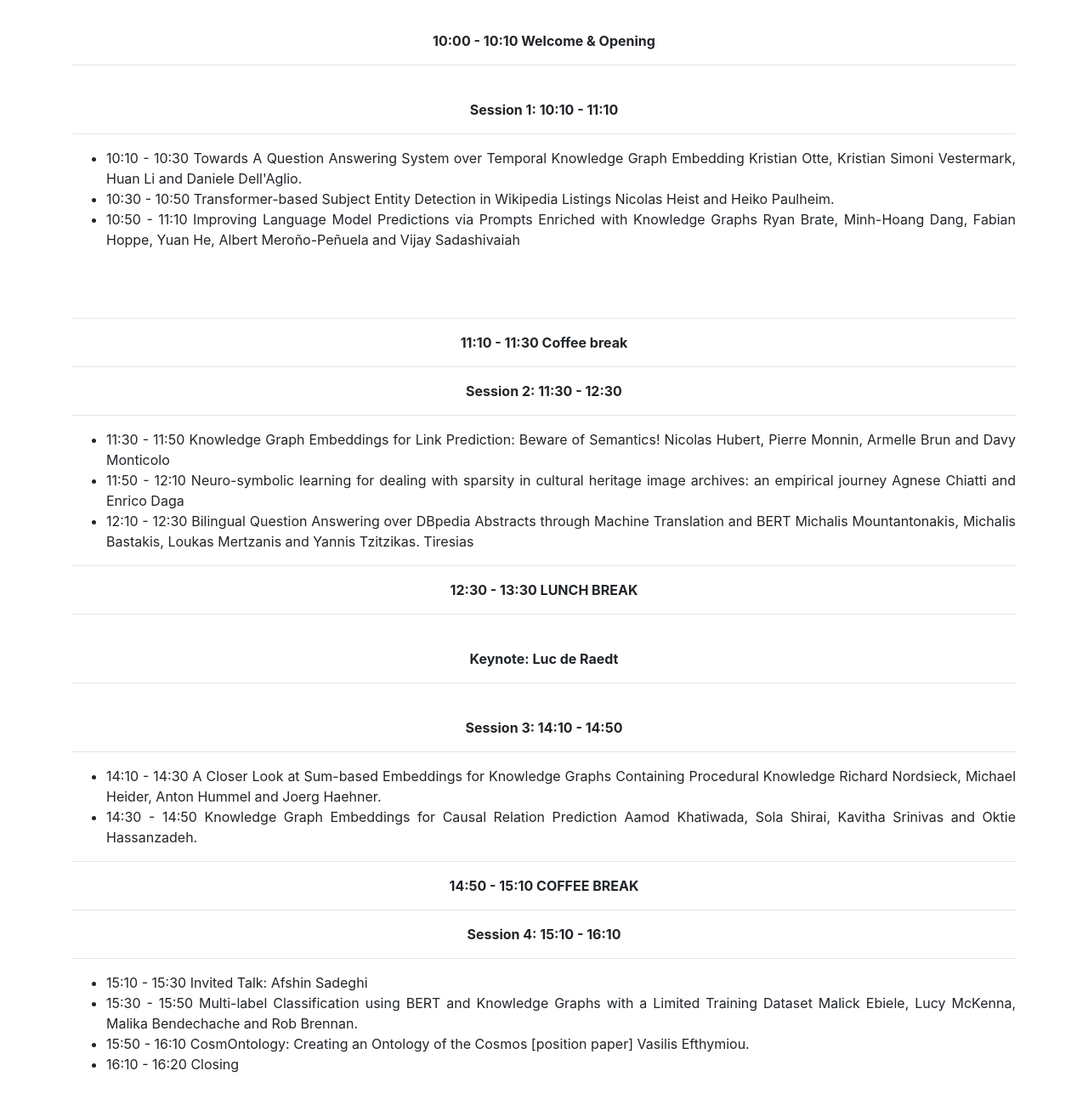
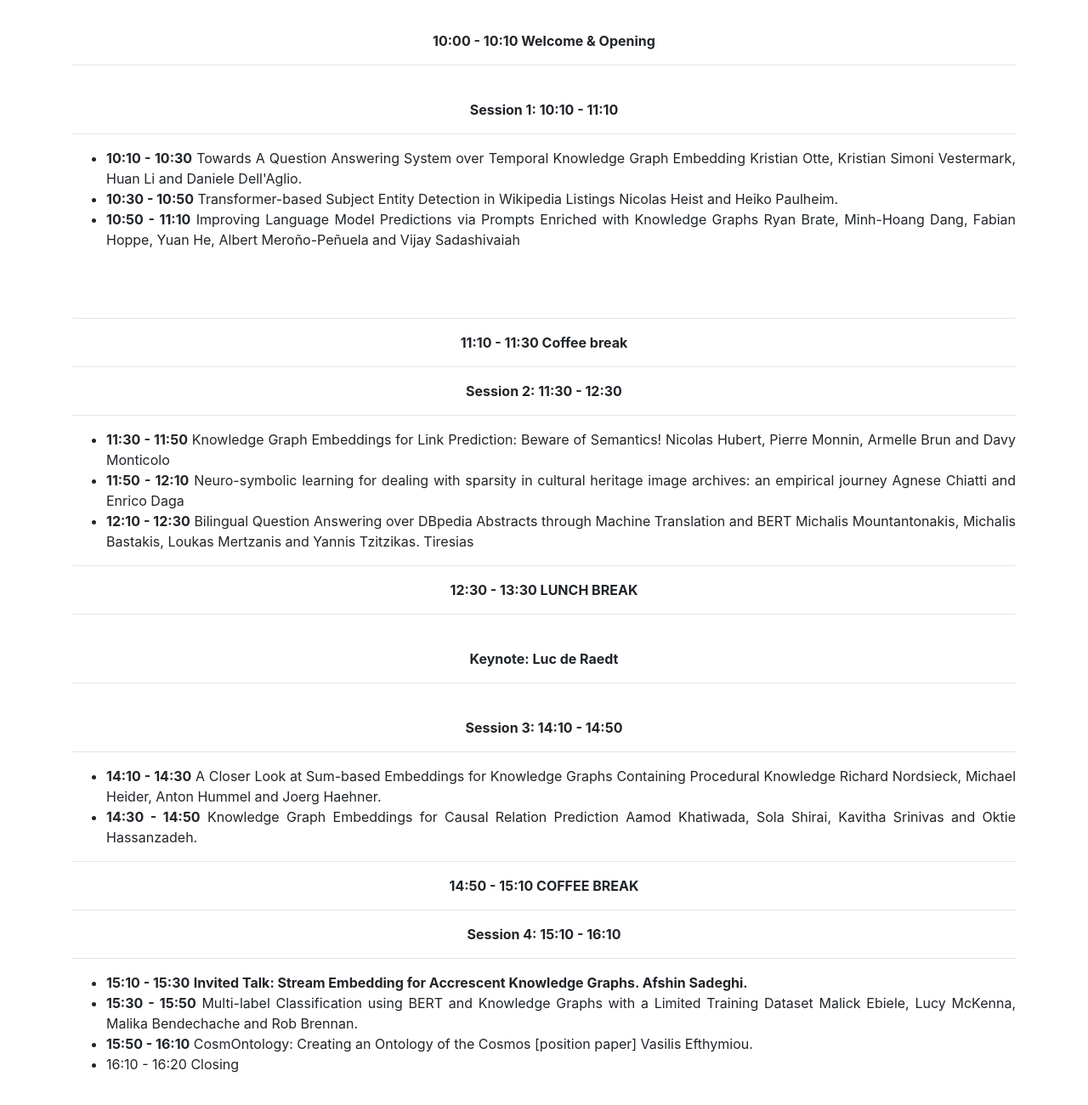
Before and after one commit to alammehwish/dl4kg2022, a website with bundled scripts: page index.html in a window 1280 px wide. Shown: the part 3434-4734 px from the top of the page at 85% size. Built offline with nearby package versions, Linux system fonts and the light colour scheme; files whose address does not match are found by name; a web font is replaced by a local one.

Commit message:
Update index.html

```diff
--- a/index.html
+++ b/index.html
@@ -227,9 +227,9 @@
      <b>Session 1: 10:10 - 11:10 </b><br />
       <hr>
     <ul style="text-align:justify">
-            <li>10:10 - 10:30   Towards A Question Answering System over Temporal Knowledge Graph Embedding Kristian Otte, Kristian Simoni Vestermark, Huan Li and Daniele Dell'Aglio.</li>
-            <li>10:30 - 10:50   Transformer-based Subject Entity Detection in Wikipedia Listings  Nicolas Heist and Heiko Paulheim.</li>
-            <li>10:50 - 11:10   Improving Language Model Predictions via Prompts Enriched with Knowledge Graphs Ryan Brate, Minh-Hoang Dang, Fabian Hoppe, Yuan He, Albert Meroño-Peñuela and Vijay Sadashivaiah</li>
+            <li><b>10:10 - 10:30</b>   Towards A Question Answering System over Temporal Knowledge Graph Embedding Kristian Otte, Kristian Simoni Vestermark, Huan Li and Daniele Dell'Aglio.</li>
+            <li><b>10:30 - 10:50</b>   Transformer-based Subject Entity Detection in Wikipedia Listings  Nicolas Heist and Heiko Paulheim.</li>
+            <li><b>10:50 - 11:10</b>   Improving Language Model Predictions via Prompts Enriched with Knowledge Graphs Ryan Brate, Minh-Hoang Dang, Fabian Hoppe, Yuan He, Albert Meroño-Peñuela and Vijay Sadashivaiah</li>
 
           </ul>
 
@@ -241,9 +241,9 @@
           <b>Session 2: 11:30 - 12:30 </b><br />
 		  <hr>
           <ul style="text-align:justify">
-          	<li>11:30 - 11:50    Knowledge Graph Embeddings for Link Prediction: Beware of Semantics!  Nicolas Hubert, Pierre Monnin, Armelle Brun and Davy Monticolo</li>
-            <li>11:50 - 12:10   Neuro-symbolic learning for dealing with sparsity in cultural heritage image archives: an empirical journey Agnese Chiatti and Enrico Daga</li>
-           <li>12:10 - 12:30   Bilingual Question Answering over DBpedia Abstracts through Machine Translation and BERT  Michalis Mountantonakis, Michalis Bastakis, Loukas Mertzanis and Yannis Tzitzikas. Tiresias</li>
+          	<li><b>11:30 - 11:50</b>    Knowledge Graph Embeddings for Link Prediction: Beware of Semantics!  Nicolas Hubert, Pierre Monnin, Armelle Brun and Davy Monticolo</li>
+            <li><b>11:50 - 12:10</b>   Neuro-symbolic learning for dealing with sparsity in cultural heritage image archives: an empirical journey Agnese Chiatti and Enrico Daga</li>
+           <li><b>12:10 - 12:30</b>   Bilingual Question Answering over DBpedia Abstracts through Machine Translation and BERT  Michalis Mountantonakis, Michalis Bastakis, Loukas Mertzanis and Yannis Tzitzikas. Tiresias</li>
 
           </ul>
           <hr>
@@ -254,8 +254,8 @@
           <b>Session 3: 14:10 - 14:50 </b> <br />
 		  <hr>
           <ul style="text-align:justify">
-        <li>14:10 - 14:30   A Closer Look at Sum-based Embeddings for Knowledge Graphs Containing Procedural Knowledge  Richard Nordsieck, Michael Heider, Anton Hummel and Joerg Haehner. </li>
-        <li>14:30 - 14:50   Knowledge Graph Embeddings for Causal Relation Prediction Aamod Khatiwada, Sola Shirai, Kavitha Srinivas and Oktie Hassanzadeh. </li>
+        <li><b>14:10 - 14:30</b>   A Closer Look at Sum-based Embeddings for Knowledge Graphs Containing Procedural Knowledge  Richard Nordsieck, Michael Heider, Anton Hummel and Joerg Haehner. </li>
+        <li><b>14:30 - 14:50</b>   Knowledge Graph Embeddings for Causal Relation Prediction Aamod Khatiwada, Sola Shirai, Kavitha Srinivas and Oktie Hassanzadeh. </li>
           </ul>
           <hr>
           <b>14:50 - 15:10 COFFEE BREAK</b> <br />
@@ -263,9 +263,9 @@
           <b>Session 4: 15:10 - 16:10</b> <br />
 		  <hr>
           <ul style="text-align:justify">
-          <li>15:10 - 15:30    Invited Talk: Afshin Sadeghi </li>
-          <li>15:30 - 15:50   Multi-label Classification using BERT and Knowledge Graphs with a Limited Training Dataset  Malick Ebiele, Lucy McKenna, Malika Bendechache and Rob Brennan.</li>
-          <li>15:50 - 16:10   CosmOntology: Creating an Ontology of the Cosmos [position paper] Vasilis Efthymiou.</li>
+          <li><b>15:10 - 15:30</b>   <b>Invited Talk: Stream Embedding for Accrescent Knowledge Graphs. Afshin Sadeghi.</b> </li>
+          <li><b>15:30 - 15:50</b>   Multi-label Classification using BERT and Knowledge Graphs with a Limited Training Dataset  Malick Ebiele, Lucy McKenna, Malika Bendechache and Rob Brennan.</li>
+          <li><b>15:50 - 16:10</b>   CosmOntology: Creating an Ontology of the Cosmos [position paper] Vasilis Efthymiou.</li>
 
     <li>16:10 - 16:20	Closing	</li>
   </ul>
```
